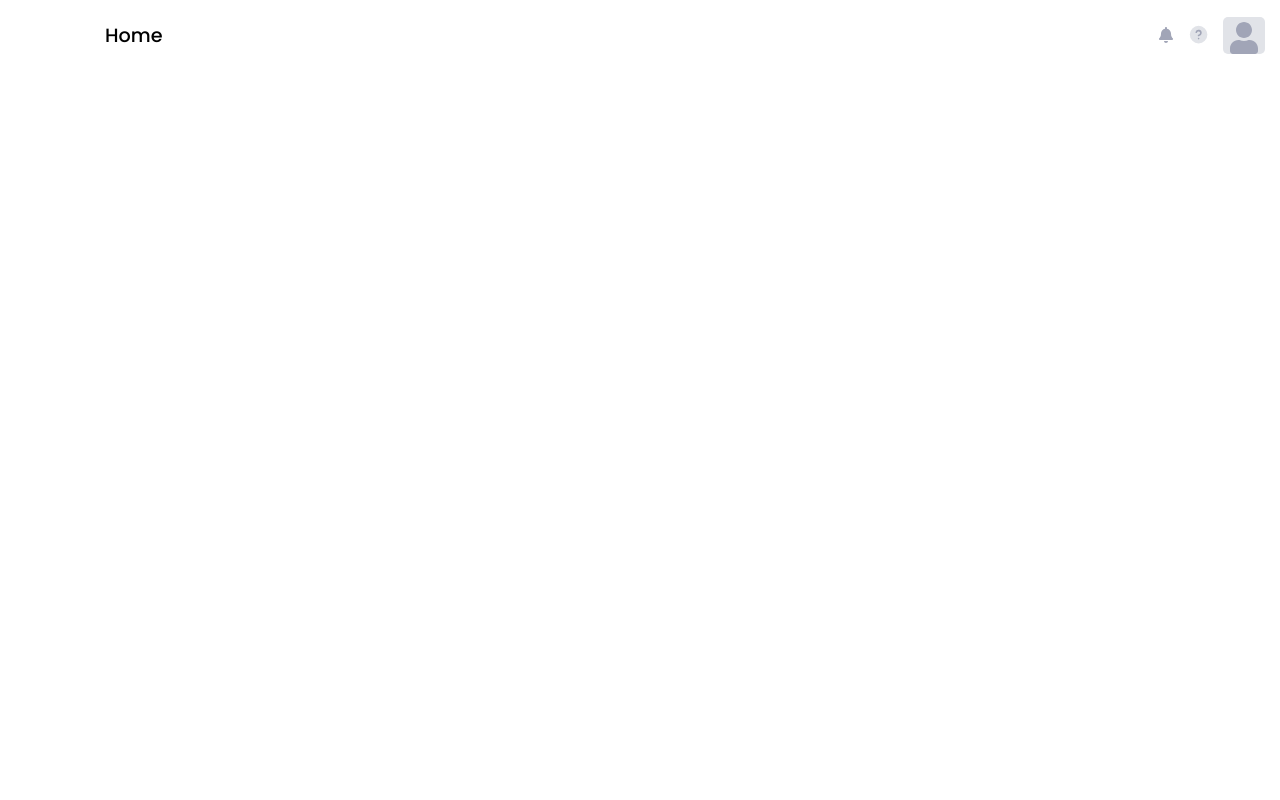
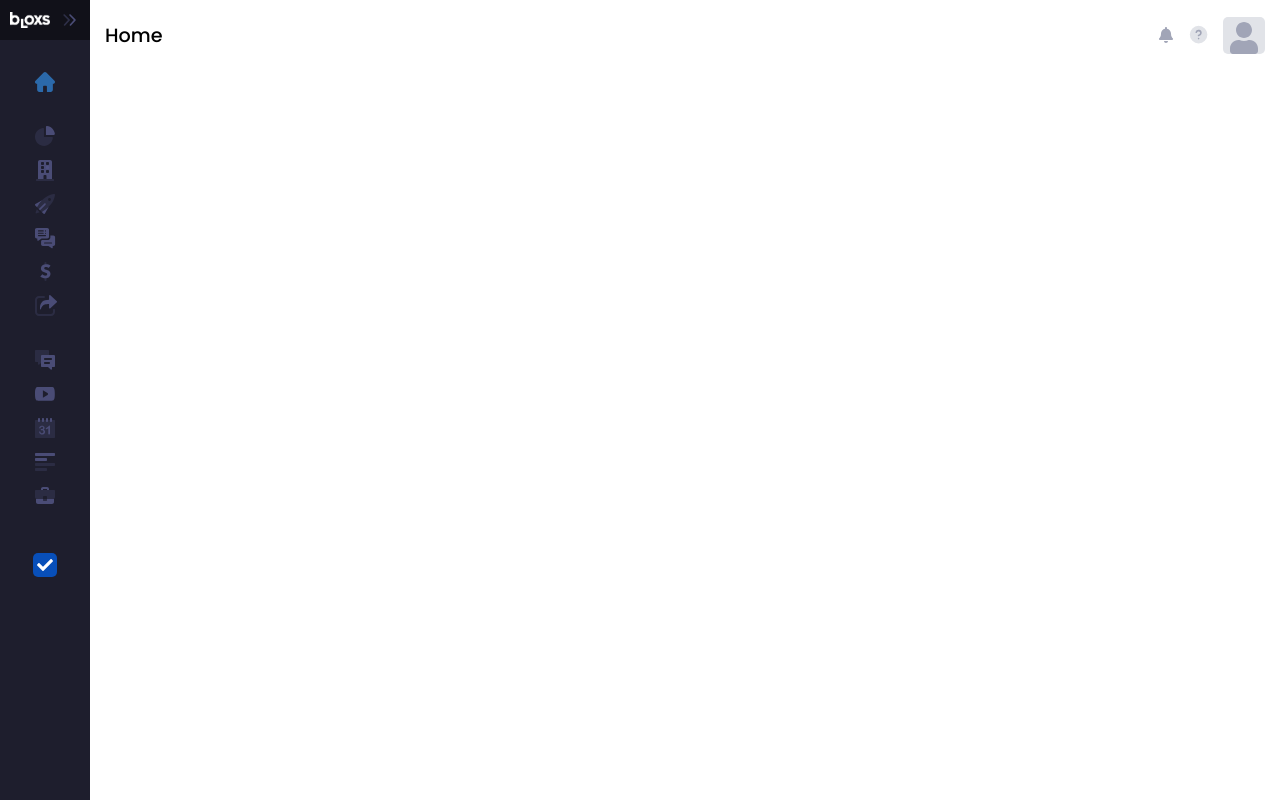
Before and after one commit to antigo-icaroteles/frontend-bloxs-challenge, a React (Create React App) app: page / in a window 1280 px wide. Built offline with nearby package versions, Linux system fonts and the light colour scheme.

Commit message:
feat(App.js): :sparkles: add Menu component

```diff
--- a/src/App.js
+++ b/src/App.js
@@ -1,9 +1,11 @@
+import Menu from "./components/Menu";
 import Routes from "./routes";
 import GlobalStyle from "./styles/global";
 
 const App = () => {
   return (
     <>
+      <Menu />
       <Routes />
       <GlobalStyle />
     </>
```
